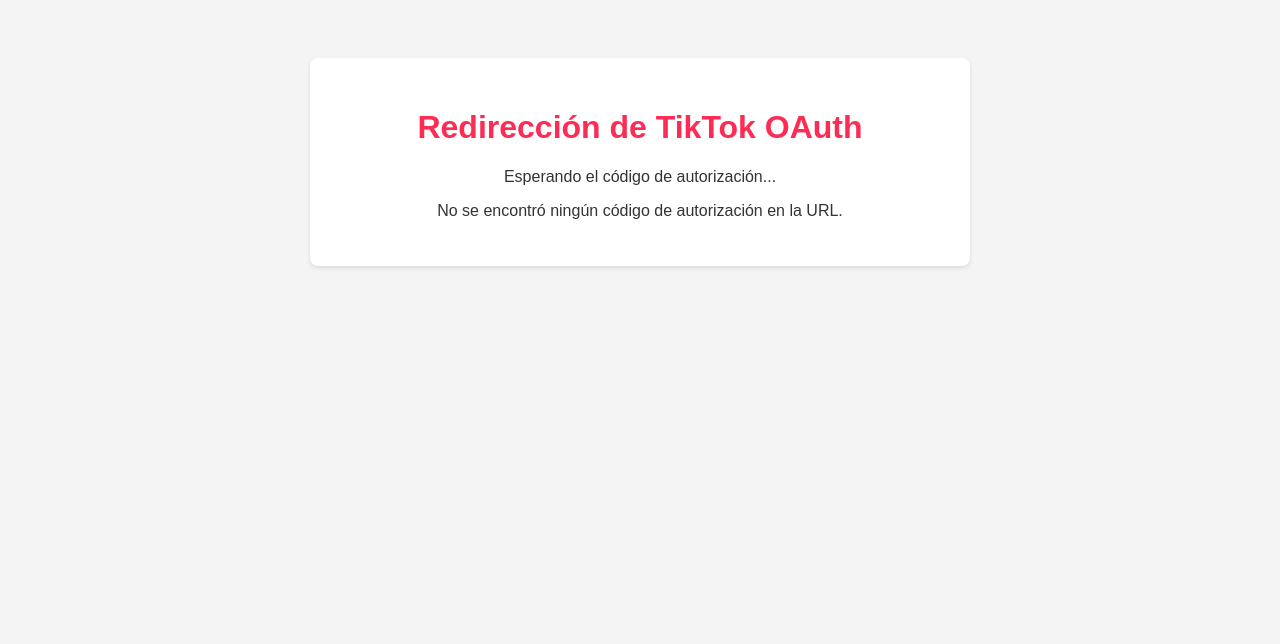
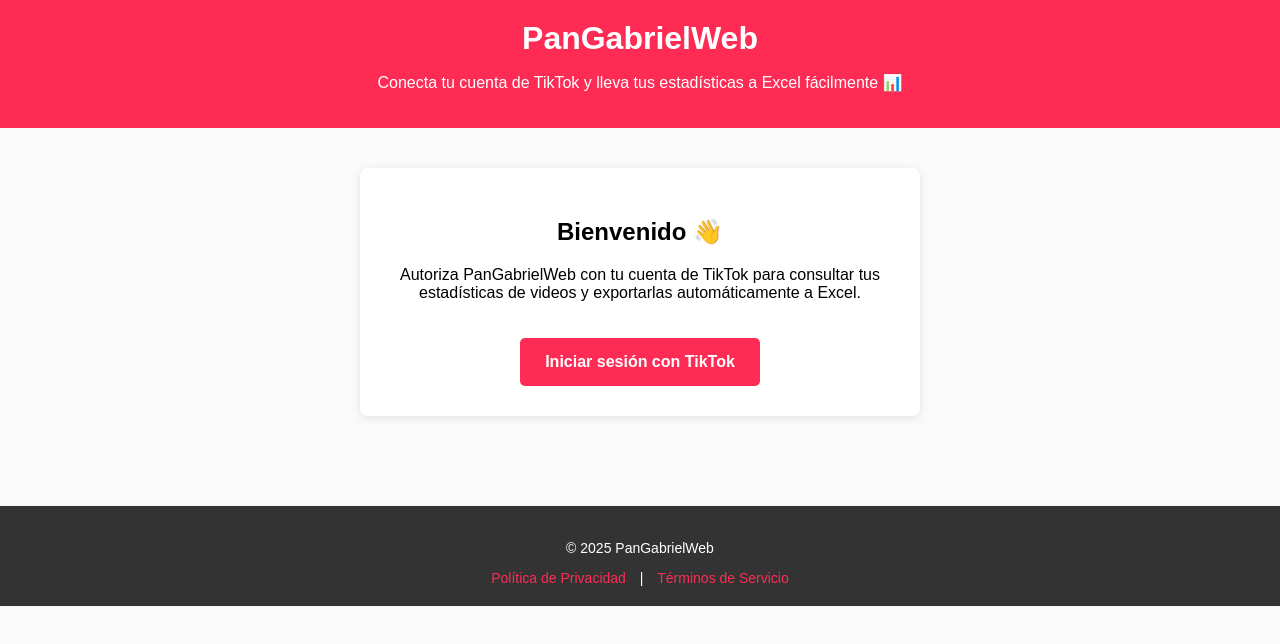
Before and after one commit to Marlon-ELLA/Tiktok-oauth-redirect, a plain HTML site: page index.html in a window 1280 px wide. Drawn offline with Linux system fonts and the light colour scheme.

Commit message:
Update index.html

```diff
--- a/index.html
+++ b/index.html
@@ -3,46 +3,53 @@
 <head>
   <meta charset="UTF-8">
   <meta name="viewport" content="width=device-width, initial-scale=1.0">
-    <title>TikTok OAuth Redirect</title>
+  <title>PanGabrielWeb - Conecta tu TikTok</title>
   <style>
-        body { font-family: sans-serif; text-align: center; padding: 50px; background-color: #f4f4f4; color: #333; }
-        .container { background-color: #fff; padding: 30px; border-radius: 8px; box-shadow: 0 2px 4px rgba(0,0,0,0.1); max-width: 600px; margin: 0 auto; }
-        h1 { color: #fe2c55; }
-        code { background-color: #eee; padding: 5px 10px; border-radius: 4px; display: inline-block; margin-top: 10px; }
-        .error { color: red; font-weight: bold; }
+    body { font-family: Arial, sans-serif; background: #fafafa; margin: 0; padding: 0; text-align: center; }
+    header { background: #fe2c55; color: #fff; padding: 20px; }
+    header h1 { margin: 0; }
+    main { padding: 40px 20px; }
+    .card { background: white; padding: 30px; border-radius: 8px; max-width: 500px; margin: auto; box-shadow: 0 2px 8px rgba(0,0,0,0.1);}
+    .btn { display:inline-block; margin-top: 20px; padding:15px 25px; background:#fe2c55; color:#fff; border-radius:5px; font-weight:bold; text-decoration:none; transition: background 0.3s; }
+    .btn:hover { background:#d82046; }
+    footer { margin-top: 50px; padding:20px; background:#333; color:white; font-size:14px; }
+    footer a { color: #fe2c55; margin: 0 10px; text-decoration: none; }
   </style>
 </head>
 <body>
-    <div class="container">
-        <h1>Redirección de TikTok OAuth</h1>
-        <p>Esperando el código de autorización...</p>
-        <div id="result"></div>
+  <header>
+    <h1>PanGabrielWeb</h1>
+    <p>Conecta tu cuenta de TikTok y lleva tus estadísticas a Excel fácilmente 📊</p>
+  </header>
+
+  <main>
+    <div class="card">
+      <h2>Bienvenido 👋</h2>
+      <p>Autoriza PanGabrielWeb con tu cuenta de TikTok para consultar tus estadísticas de videos y exportarlas automáticamente a Excel.</p>
+
+      <!-- Botón de login con TikTok -->
+      <a id="loginButton" href="#" class="btn">Iniciar sesión con TikTok</a>
     </div>
+  </main>
+
+  <footer>
+    <p>&copy; 2025 PanGabrielWeb</p>
+    <a href="privacy.html">Política de Privacidad</a> |
+    <a href="terms.html">Términos de Servicio</a>
+  </footer>
 
   <script>
-        document.addEventListener('DOMContentLoaded', () => {
-            const urlParams = new URLSearchParams(window.location.search);
-            const code = urlParams.get('code');
-            const error = urlParams.get('error');
-            const resultDiv = document.getElementById('result');
+    // Parámetros de tu aplicación
+    const clientKey = "sbawsacv6ykpawiejc";
+    const redirectUri = encodeURIComponent("https://marlon-ella.github.io/Tiktok-oauth-redirect");
+    const scope = "user.info.stats,video.list";
+    const state = "xyz123seg";
 
-            if (code) {
-                resultDiv.innerHTML = `
-                    <p>¡Código de autorización recibido!</p>
-                    <p>Copia este código y úsalo para obtener tu Access Token:</p>
-                    <code>${code}</code>
-                    <p>Este código es válido por un corto tiempo.</p>
-                `;
-            } else if (error) {
-                resultDiv.innerHTML = `
-                    <p class="error">Error al obtener el código de autorización:</p>
-                    <code>${error}</code>
-                    <p>Descripción: ${urlParams.get('error_description') || 'No disponible'}</p>
-                `;
-            } else {
-                resultDiv.innerHTML = `<p>No se encontró ningún código de autorización en la URL.</p>`;
-            }
-        });
+    // URL de autorización
+    const authUrl = `https://www.tiktok.com/v2/auth/authorize/?client_key=${clientKey}&redirect_uri=${redirectUri}&response_type=code&scope=${scope}&state=${state}`;
+
+    // Asignar al botón directamente
+    document.getElementById("loginButton").setAttribute("href", authUrl);
   </script>
 </body>
 </html>
```
Lines whose indentation alone changed are shown as unchanged.
